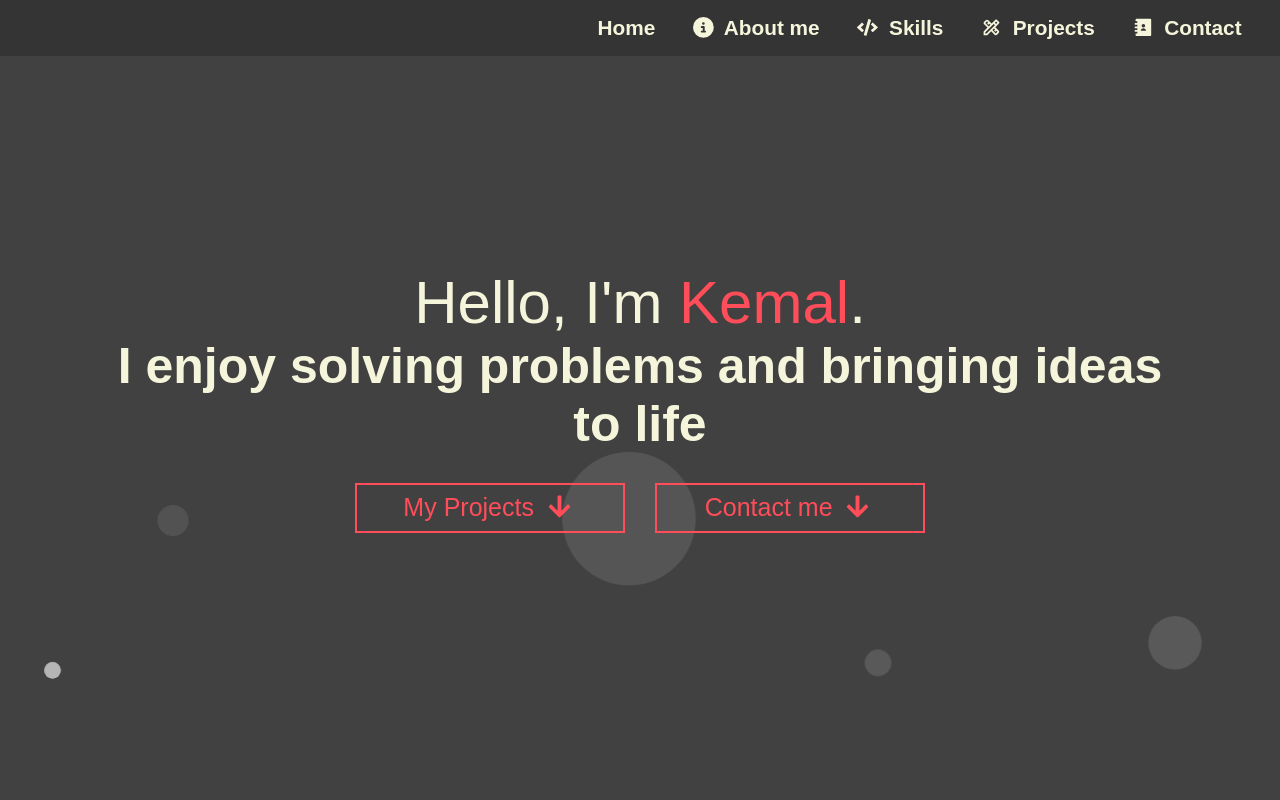
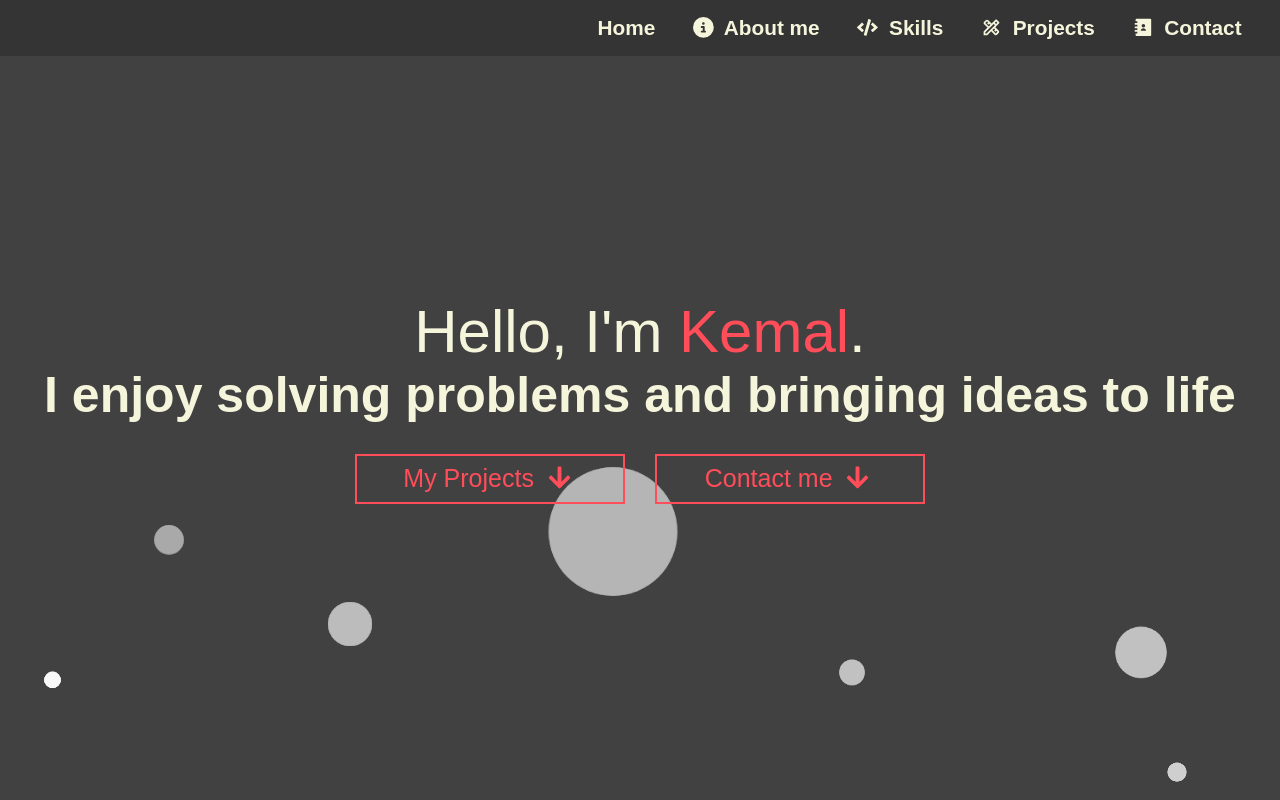
Before and after one commit to KemalYukselir/portfolio-website, a React (Create React App) app: page / in a window 1280 px wide. Shown: the top 800 px of the page. Built offline with nearby package versions, Linux system fonts and the light colour scheme.

Commit message:
animation bubble fixes and view width fix

```diff
--- a/src/App.css
+++ b/src/App.css
@@ -8,14 +8,14 @@ img {
 }
 .App {
   min-height: 100vh;
-  width: 85vw;
-  max-width: 1900px;
+  max-width: 100%; /* Ensure no content exceeds the viewport width */
   margin: 0rem auto;
 }
 
 body {
   background-color: rgb(65, 65, 65);
-	/* background: linear-gradient(to right, #234d5e, #19839e); */
+  scroll-behavior: smooth;
+  overflow-x: hidden; /* Disable horizontal scrolling */
 }
 
 h1 {
@@ -59,15 +59,15 @@ h1 {
 /* -------- Animation Section */
 
 .box-area {
-  z-index: -10;
-  width: 100vw;
+  position: absolute; /* Fixed to viewport */
+  z-index: -1;
   height: 100vh;
+  left: 0;
+  top: 0;
+}
+
+.box-area li {
 	position: fixed;
-	left: 0;
-	overflow: hidden;
-}
-.box-area li {
-	position: absolute;
 	display: block;
 	list-style: none;
 	width: 25px;
@@ -76,6 +76,8 @@ h1 {
 	animation: animate 20s linear infinite;
 	bottom: -150px;
 	border-radius: 50%;
+  will-change: transform, opacity; /* Optimizes rendering */
+  animation-play-state: running; /* Ensures animation does not pause */
 }
 .box-area li:nth-child(1) {
 	left: 86%;
@@ -109,12 +111,29 @@ h1 {
 	height: 40px;
 	animation-delay: 0s;
 }
+
+.box-area li:nth-child(6) {
+	left: 25%;
+	width: 60px;
+	height: 60px;
+	animation-delay: 2s;
+	animation-duration: 12s;
+}
+.box-area li:nth-child(7) {
+	left: 90%;
+	width: 50px;
+	height: 50px;
+	animation-delay: 3s;
+	animation-duration: 18s;
+}
+
 @keyframes animate {
   0% {
     transform: translateY(0) scale(0);
+    opacity: 1;
   }
   100% {
-		transform: translateY(-800px) scale(2);
+    transform: translateY(-100vh) scale(2);
     opacity: 0;
   }
 }
@@ -584,7 +603,6 @@ nav {
     color: beige;
     font-size: 100%;
     margin-top: 2%;
-    max-width: 500px !important;
   }
   .aboutme-section-top h1 {
     font-weight: 550;
```
Lines whose indentation alone changed are shown as unchanged.
